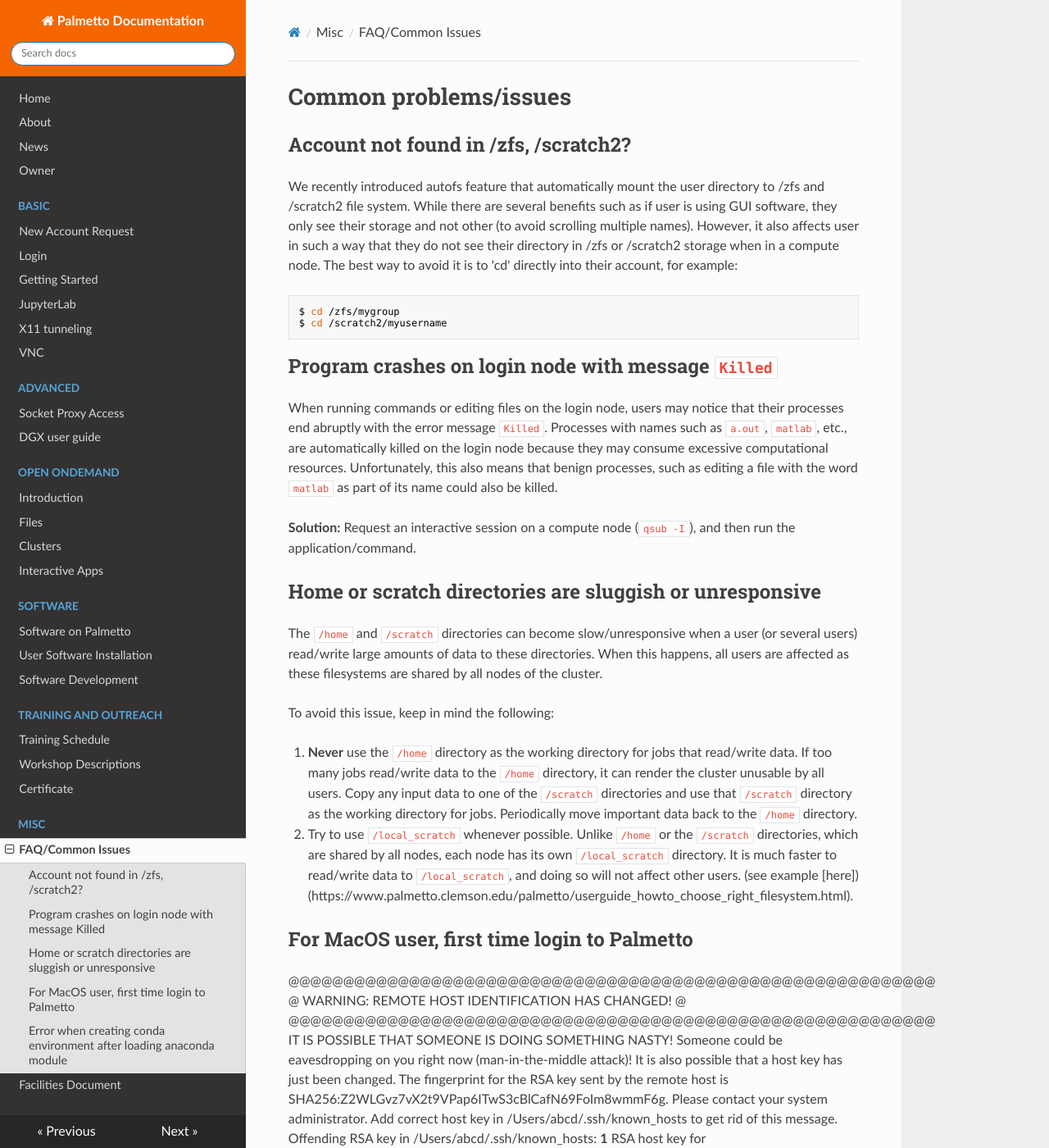
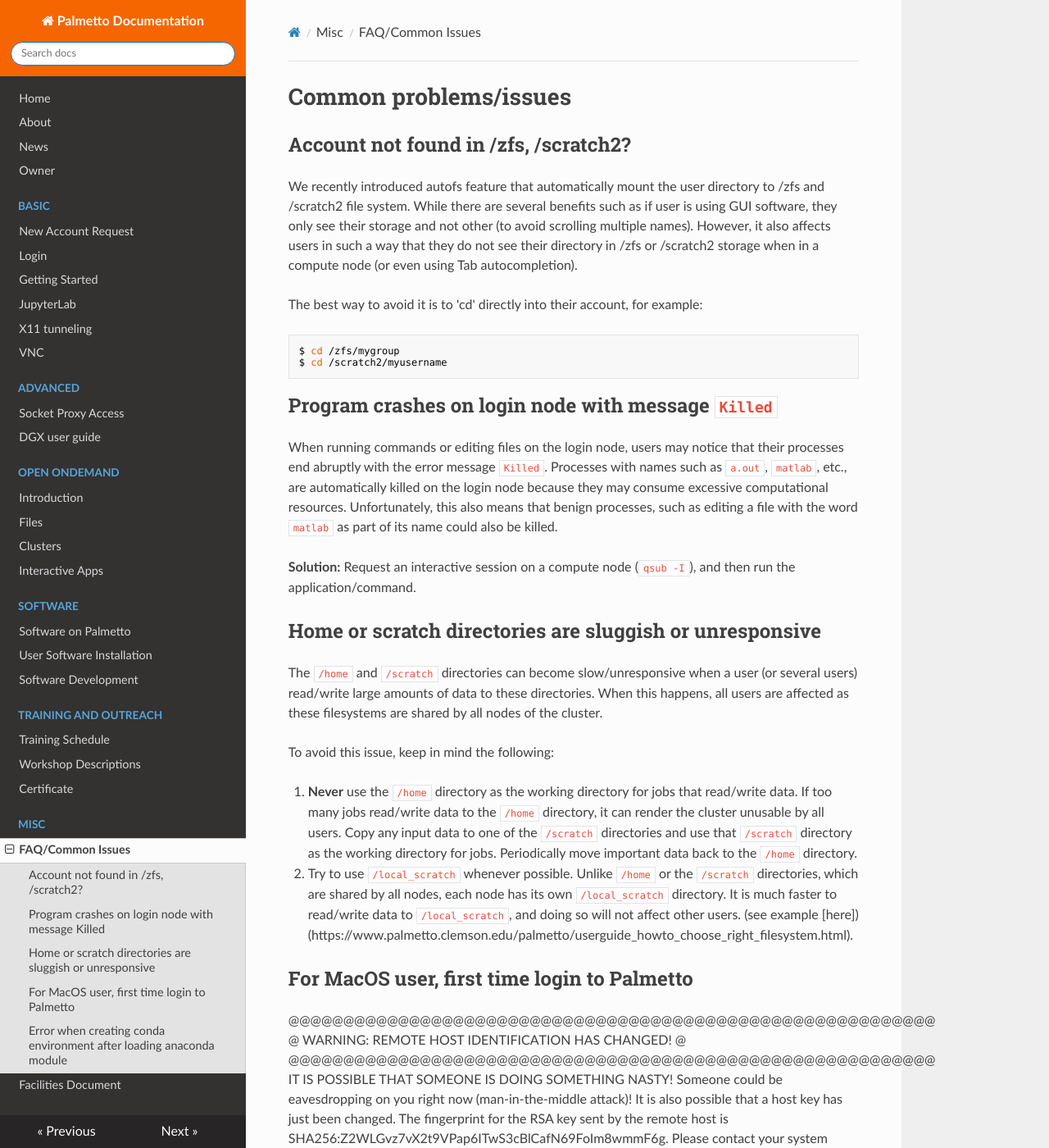
Before and after one commit to clemsonciti/palmetto-documentation, an MkDocs documentation site: the page built from docs/faq/common.md, in a window 1280 px wide and 1400 px high. Shown: the whole window at 82% size. Built offline with MkDocs 1.6.1, drawn with Linux system fonts in a browser that asks for light colours; nearby versions of some CDN libraries; some of the changed text lies outside the part shown.

Commit message:
Update common.md

````diff
--- a/docs/faq/common.md
+++ b/docs/faq/common.md
@@ -2,7 +2,8 @@
 
 ## Account not found in /zfs, /scratch2?
 We recently introduced autofs feature that automatically mount the user directory to /zfs and /scratch2 file system.
-While there are several benefits such as if user is using GUI software, they only see their storage and not other (to avoid scrolling multiple names). However, it also affects user in such a way that they do not see their directory in /zfs or /scratch2 storage when in a compute node.
+While there are several benefits such as if user is using GUI software, they only see their storage and not other (to avoid scrolling multiple names). However, it also affects users in such a way that they do not see their directory in /zfs or /scratch2 storage when in a compute node (or even using Tab autocompletion).
+
 The best way to avoid it is to 'cd' directly into their account, for example:
 
 ```bash
@@ -62,11 +63,14 @@
 
 Resolution: type one of the following command into the terminal before login to Palmetto (Note the number must match with the given key):
 
+```bash
 $ sed -i '**1**d' ~/.ssh/known_hosts
-
 $ perl -pi -e 's/\Q$_// if ($. == **1**);' ~/.ssh/known_hosts
+```
 
 ## Error when creating conda environment after loading anaconda module
 If error occurs, please try the following command:
 
+```bash
 `$ export LD_PRELOAD="" `
+```
````
